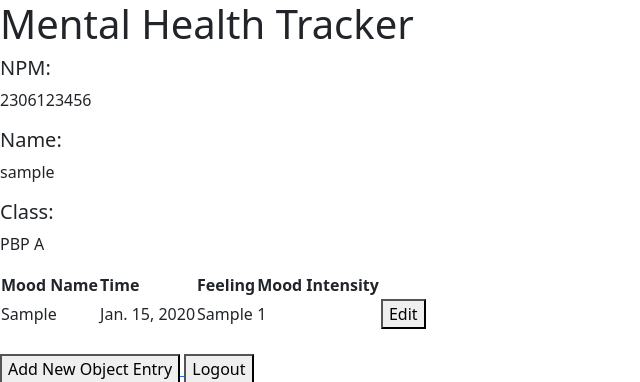
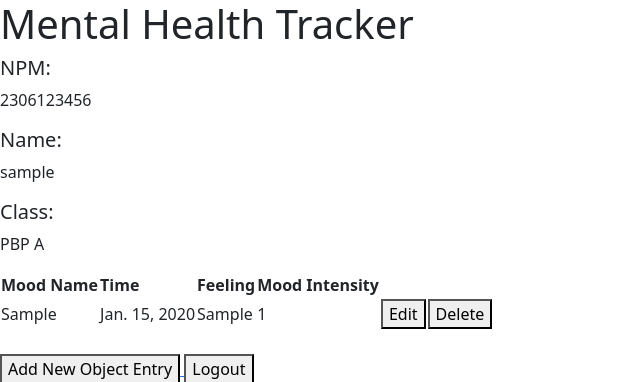
Before and after one commit to IkrizzRama/mental-health-tracker, a Django app: page / in a window 1280 px wide. Shown: the top 382 px of the page, without its empty margins (0-640 px from the left). Run offline with Django 5.2, Linux system fonts and the light colour scheme; a user stored in the database is signed in; tables that the repository leaves empty hold one stand-in row (values such as "Sample post").

Commit message:
Add hapus mood

```diff
--- a/main/templates/main.html
+++ b/main/templates/main.html
@@ -37,7 +37,13 @@
           </button>
       </a>
   </td>
-</tr>
+<td>
+  <a href="{% url 'main:delete_mood' mood_entry.pk %}">
+      <button>
+          Delete
+      </button>
+  </a>
+</td>
   </tr>
   {% endfor %}
 </table>
--- a/main/urls.py
+++ b/main/urls.py
@@ -1,5 +1,5 @@
 from django.urls import path
-from main.views import show_main,create_mood_entry, show_xml, show_json, show_xml_by_id, show_json_by_id, register, login_user, logout_user, edit_mood
+from main.views import show_main,create_mood_entry, show_xml, show_json, show_xml_by_id, show_json_by_id, register, login_user, logout_user, edit_mood, delete_mood
 
 app_name = 'main'
 
@@ -14,4 +14,5 @@ urlpatterns = [
     path('login/', login_user, name='login'),
     path('logout/', logout_user, name='logout'),
     path('edit-mood/<uuid:id>', edit_mood, name='edit_mood'),
+    path('delete/<uuid:id>', delete_mood, name='delete_mood'),
 ]
--- a/main/views.py
+++ b/main/views.py
@@ -53,6 +53,14 @@ def edit_mood(request, id):
     context = {'form': form}
     return render(request, "edit_mood.html", context)
 
+def delete_mood(request, id):
+    # Get mood berdasarkan id
+    mood = MoodEntry.objects.get(pk = id)
+    # Hapus mood
+    mood.delete()
+    # Kembali ke halaman awal
+    return HttpResponseRedirect(reverse('main:show_main'))
+
 def register(request):
     form = UserCreationForm()
 
```
